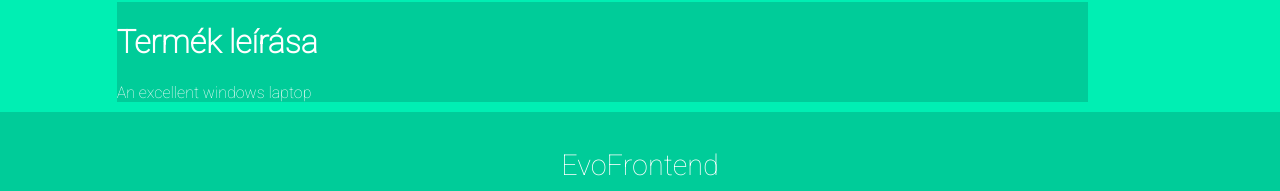
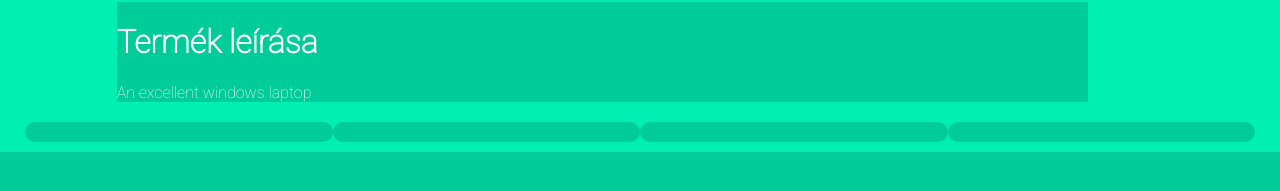
Before and after one commit to KidDarek/evosoft-evoFrontend, a React (Create React App) app: page /Product/1 in a window 1280 px wide. Shown: the part 908-1099 px from the top of the page. Built offline with nearby package versions, Linux system fonts and the light colour scheme.

Commit message:
Similar products

```diff
--- a/src/pages/product-page/ProductPage.jsx
+++ b/src/pages/product-page/ProductPage.jsx
@@ -4,6 +4,7 @@ import { useParams } from "react-router-dom";
 import { products, users } from "../../DataBaseLoader";
 import MUIButton from "@mui/material/Button";
 import { createTheme, TextField, ThemeProvider } from "@mui/material";
+import SimilarProdCard from "./SimilarProdCard";
 
 const StyledPageDiv = styled("div")({
   display: "flex",
@@ -237,6 +238,12 @@ const ProductPage = (props) => {
             </div>
           </StyledInfoDivText2>
         </StyledPageDiv>
+        <StyledPageDiv>
+          <SimilarProdCard></SimilarProdCard>
+          <SimilarProdCard></SimilarProdCard>
+          <SimilarProdCard></SimilarProdCard>
+          <SimilarProdCard></SimilarProdCard>
+        </StyledPageDiv>
       </ThemeProvider>
     </>
   );
--- /dev/null
+++ b/src/pages/product-page/SimilarProdCard.jsx
@@ -0,0 +1,22 @@
+import React from 'react'
+import styled from "@emotion/styled";
+
+const StyledProdCard = styled("div")({
+    height: "auto",
+    width: "290px",
+    background: "#00cc99",
+    borderRadius: "15px",
+    color: "white",
+    padding: "10px",
+})
+
+
+function SimilarProdCard() {
+    return (
+        <StyledProdCard>
+
+        </StyledProdCard>
+    )
+}
+
+export default SimilarProdCard
```
